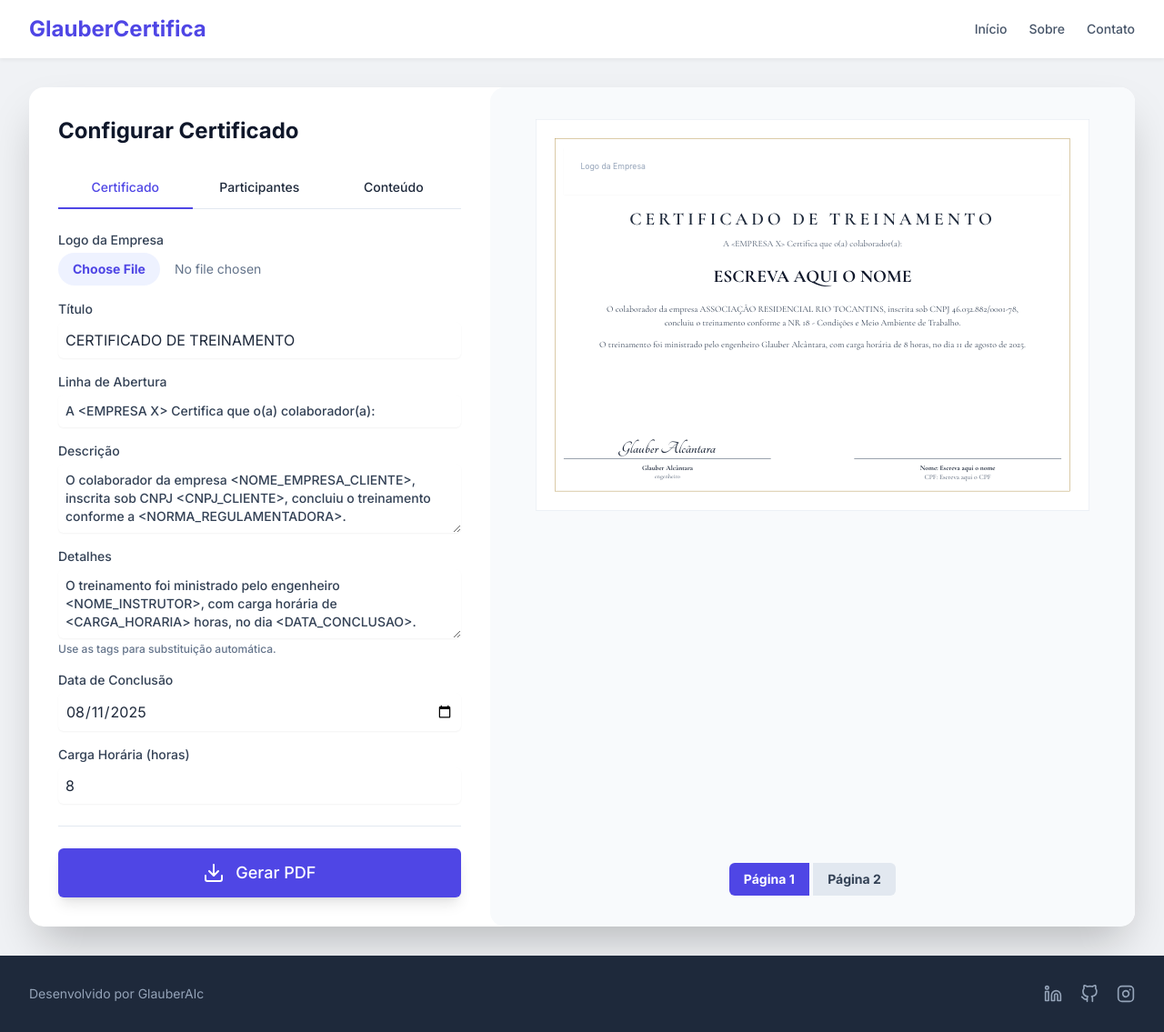
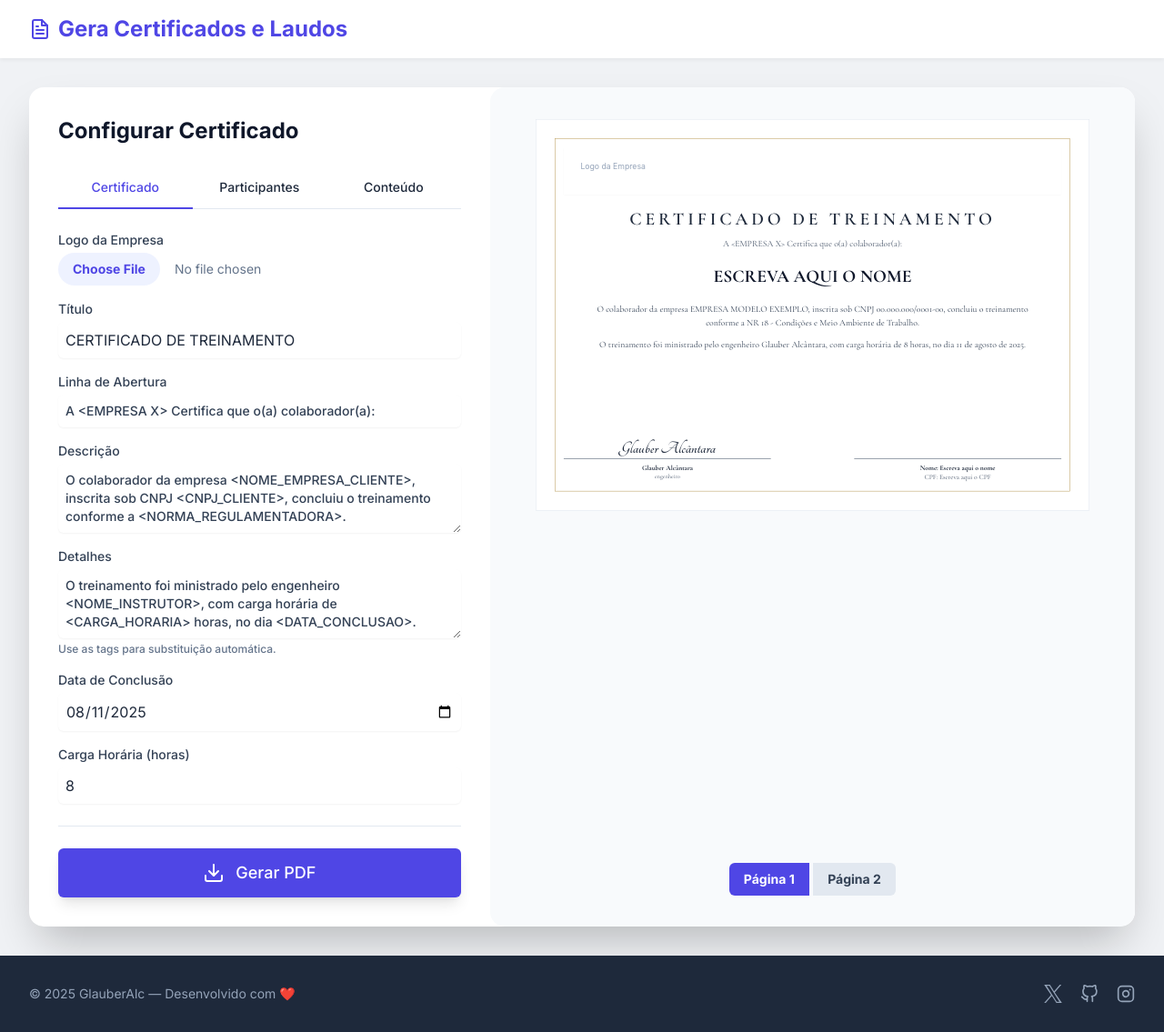
Before and after one commit to GlauberAlc/gerador-de-laudos-PDF, a plain HTML site: page index.html in a window 1280 px wide. Shown: the whole page at 91% size. Drawn offline with nearby package versions, Linux system fonts and the light colour scheme.

Commit message:
Atualiza o cabeçalho e rodapé do index.html, adiciona links para redes sociais e altera informações de cliente no certificados.js

```diff
--- a/index.html
+++ b/index.html
@@ -29,15 +29,11 @@
     <header class="w-full py-4 px-8 sticky top-0 z-40">
         <div class="max-w-7xl mx-auto flex justify-between items-center">
             <!-- Logo -->
-            <a href="#" class="text-2xl font-bold text-indigo-600">
-                GlauberCertifica
-            </a>
-            <!-- Menu de Navegação -->
-            <nav class="hidden md:flex items-center space-x-6 text-sm font-medium text-slate-600">
-                <a href="#" class="hover:text-indigo-600 transition-colors">Início</a>
-                <a href="#" class="hover:text-indigo-600 transition-colors">Sobre</a>
-                <a href="#" class="hover:text-indigo-600 transition-colors">Contato</a>
-            </nav>
+            <a href="#" class="text-2xl font-bold text-indigo-600 flex items-center gap-2">
+    <i data-feather="file-text"></i>
+    Gera Certificados e Laudos
+</a>
+
         </div>
     </header>
 
@@ -219,17 +215,20 @@
     <footer class="w-full py-8 px-8 mt-auto bg-slate-800 text-slate-400">
         <div class="max-w-7xl mx-auto flex flex-col sm:flex-row justify-between items-center text-center sm:text-left">
             <p class="text-sm mb-4 sm:mb-0">
-                Desenvolvido por GlauberAlc
-            </p>
+    &copy; 2025 GlauberAlc — Desenvolvido com ❤️
+</p>
+
             <!-- Substitua '#' pelos links das suas redes sociais -->
             <div class="flex space-x-5">
-                <a href="#" aria-label="LinkedIn" class="transition-colors hover:text-white">
-                    <i data-feather="linkedin" class="w-5 h-5"></i>
-                </a>
-                <a href="#" aria-label="GitHub" class="transition-colors hover:text-white">
+               <a href="https://x.com/GlauberAlc" target="_blank" rel="noopener" aria-label="X (Twitter)">
+    <svg xmlns="http://www.w3.org/2000/svg" viewBox="0 0 1200 1227" class="w-5 h-5" fill="currentColor">
+        <path d="M714.163 519.284L1160.89 0H1054.3L670.394 442.152L392.174 0H0L466.397 684.146L0 1226.43H106.59L515.648 754.561L823.826 1226.43H1200M165.52 79.0973H349.351L1034.18 1148.33H850.354" />
+    </svg>
+</a>
+                <a href="https://github.com/GlauberAlc/" aria-label="GitHub" class="transition-colors hover:text-white" target="_blank" rel="noopener">
                     <i data-feather="github" class="w-5 h-5"></i>
                 </a>
-                <a href="#" aria-label="Instagram" class="transition-colors hover:text-white">
+                <a href="https://www.instagram.com/glauber.alc/" aria-label="Instagram" class="transition-colors hover:text-white" target="_blank" rel="noopener">
                     <i data-feather="instagram" class="w-5 h-5"></i>
                 </a>
             </div>
--- a/js/certificados.js
+++ b/js/certificados.js
@@ -81,7 +81,7 @@
                 const courseLoad = formInputs.courseLoad.value || 'XX';
                 const completionDate = formatDate(formInputs.completionDate.value);
 
-                const replaceTags = (text) => text.replace(/<NOME_INSTRUTOR>/g, instructorName).replace(/<CARGA_HORARIA>/g, courseLoad).replace(/<DATA_CONCLUSAO>/g, completionDate).replace(/<NOME_EMPRESA_CLIENTE>/g, 'ASSOCIAÇÃO RESIDENCIAL RIO TOCANTINS').replace(/<CNPJ_CLIENTE>/g, '46.032.882/0001-78').replace(/<NORMA_REGULAMENTADORA>/g, 'NR 18 - Condições e Meio Ambiente de Trabalho');
+                const replaceTags = (text) => text.replace(/<NOME_INSTRUTOR>/g, instructorName).replace(/<CARGA_HORARIA>/g, courseLoad).replace(/<DATA_CONCLUSAO>/g, completionDate).replace(/<NOME_EMPRESA_CLIENTE>/g, 'EMPRESA MODELO EXEMPLO').replace(/<CNPJ_CLIENTE>/g, '00.000.000/0001-00').replace(/<NORMA_REGULAMENTADORA>/g, 'NR 18 - Condições e Meio Ambiente de Trabalho');
 
                 previewElements.title.textContent = formInputs.certificateTitle.value;
                 previewElements.line1.textContent = formInputs.certificateLine1.value;
```
